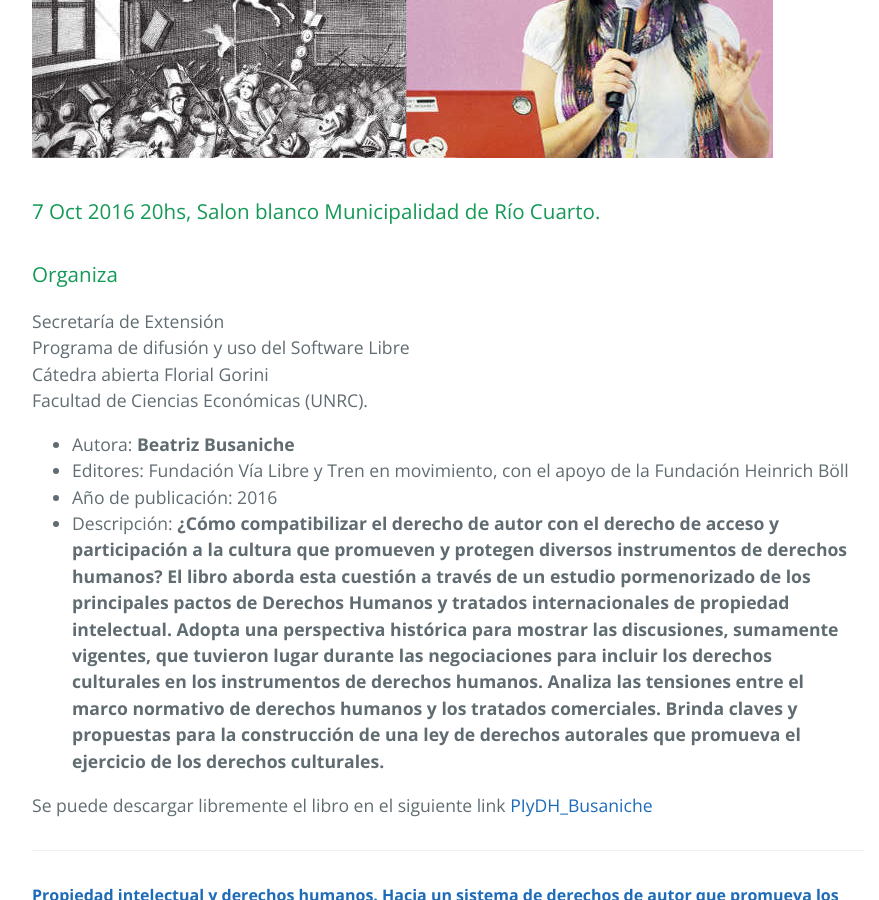
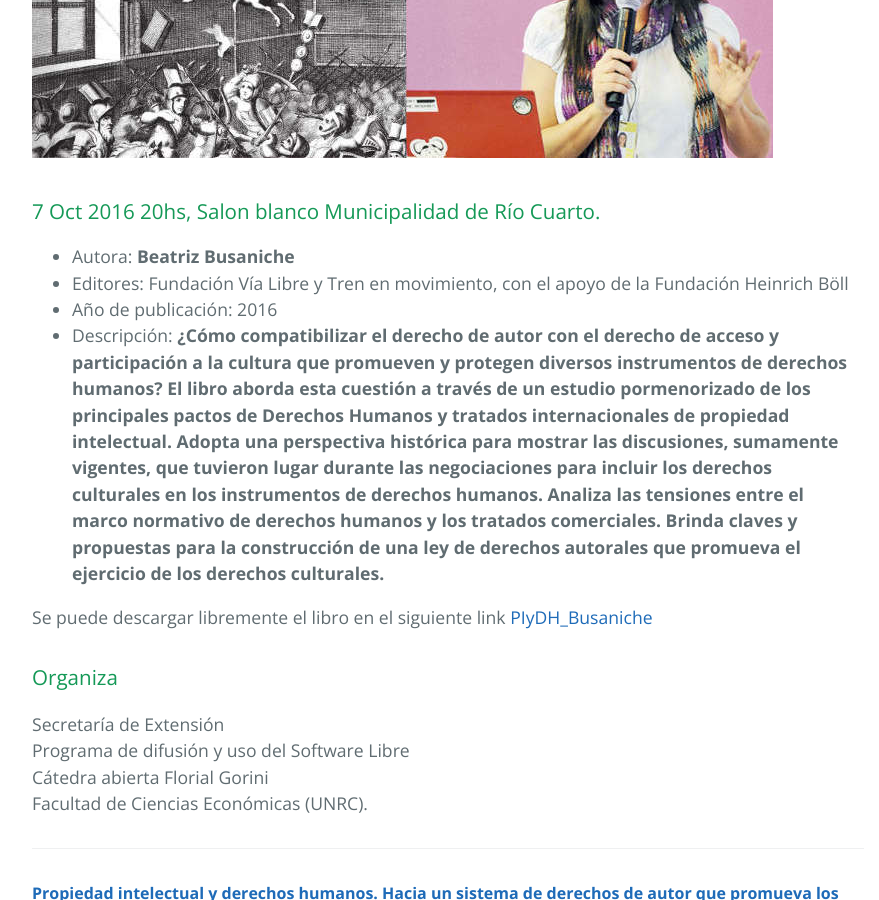
Before and after one commit to pewen/piydh, a Jekyll site: the page built from index.md, in a window 1280 px wide and 900 px high, scrolled down 826 px. Shown: the whole window, without its empty margins (192-1071 px from the left). Built offline with Jekyll 4.4.1, drawn with Linux system fonts in a browser that asks for light colours; some of the changed lines change nothing that is shown.

Commit message:
minor changes

```diff
--- a/index.md
+++ b/index.md
@@ -11,13 +11,6 @@ title: {{ site.name }}
 
 ### 7 Oct 2016 20hs, Salon blanco Municipalidad de Río Cuarto.
 
-### Organiza
-
-Secretaría de Extensión
-Programa de difusión y uso del Software Libre
-Cátedra abierta Florial Gorini
-Facultad de Ciencias Económicas (UNRC).
-
 - Autora: **Beatriz Busaniche**
 - Editores: Fundación Vía Libre y Tren en movimiento, con el apoyo de la Fundación Heinrich Böll
 - Año de publicación: 2016
@@ -25,3 +18,10 @@ Facultad de Ciencias Económicas (UNRC).
 
 Se puede descargar libremente el libro en el siguiente link [PIyDH_Busaniche](
 http://www.vialibre.org.ar/wp-content/uploads/2016/04/piydh_busaniche.pdf)
+
+### Organiza
+
+Secretaría de Extensión
+Programa de difusión y uso del Software Libre
+Cátedra abierta Florial Gorini
+Facultad de Ciencias Económicas (UNRC).
```
Also changed, not shown: 1 other file.
